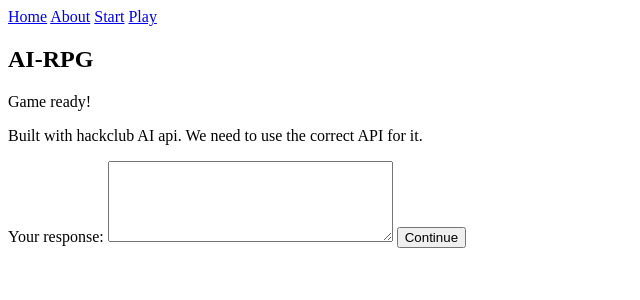
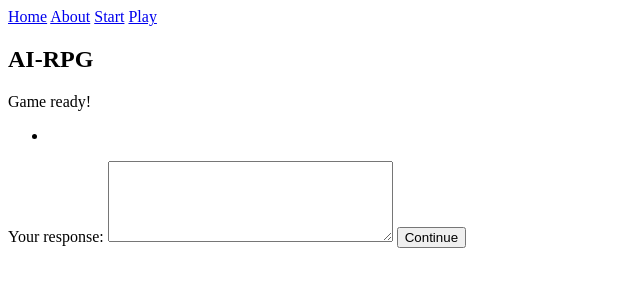
Before and after one commit to ethan-hawksley/ai-rpg, a SvelteKit app: page /play in a window 1280 px wide. Shown: the top 300 px of the page, without its empty margins (0-640 px from the left). Built offline with nearby package versions, Linux system fonts and the light colour scheme.

Commit message:
Refactor story handling to use array structure and display as list; add story truncation logic

```diff
--- a/src/routes/play/+page.svelte
+++ b/src/routes/play/+page.svelte
@@ -13,12 +13,12 @@
     };
 
     const masterPrompt = prompt + storytellers[data.settings.storyteller]
-    export let story = data.settings.scenario;
+    export let story = [scenarios[data.settings.scenario]];
 
     onMount(() => {
-        const continueButton = document.getElementById("continue") as HTMLButtonElement | null;
+        const continueButton = document.getElementById('continue') as HTMLButtonElement | null;
         if (continueButton) {
-            continueButton.addEventListener("click", handleClickEvent);
+            continueButton.addEventListener('click', handleClickEvent);
         }
     })
 
@@ -28,37 +28,38 @@
         const response = responseTextArea.value;
         if (!response) return;
 
-        // Clear the text area
-        story += `\n${response}`
-        responseTextArea.value = ""
-        console.log(response);
+        addToStory(response)
+        responseTextArea.value = '';
         const message = await getAIMessage();
-        story += `\n${message}`
+        addToStory(message)
     }
 
     async function getAIMessage() {
-        //ai.hackclub.com usage time
-        const url = "https://ai.hackclub.com/chat/completions"
-        const message = `${masterPrompt} ${story.slice(-1000)}`
+        const url = 'https://ai.hackclub.com/chat/completions';
+        const message = masterPrompt + story.slice(-10).join('\n');
         try {
             const response = await fetch(url, {
-                method: "POST",
+                method: 'POST',
                 headers: {
-                    "Content-Type": "application/json"
+                    'Content-Type': 'application/json'
                 },
                 body: JSON.stringify({
                     messages: [{role: "user", content: message}]
                 })
-            })
+            });
 
             const data = await response.json();
             console.log(data);
             return data.choices[0].message.content;
-            // time to look up how to use ol and li with sveltekit
-            // still looking up sadly
         } catch (e) {
             console.error(e);
         }
+    }
+
+    function addToStory(text) {
+        if (story.length >= 10) story.shift();
+        story.push(text);
+        story = story;
     }
 
 </script>
@@ -67,9 +68,13 @@
 <p>Game ready!</p>
 <p>{data.settings.scenario}</p>
 <p>{data.settings.storyteller}</p>
-<p>Built with hackclub AI api. We need to use the correct API for it.</p>
 
-<p id="story">{story}</p>
+<ul>
+    {#each story as section, index (index)}
+        <li>{section}</li>
+    {/each}
+</ul>
+
 <label for="response">Your response:</label>
 <textarea cols="33" id="response" name="response" rows="5"></textarea>
 <button id="continue">Continue</button>
```
